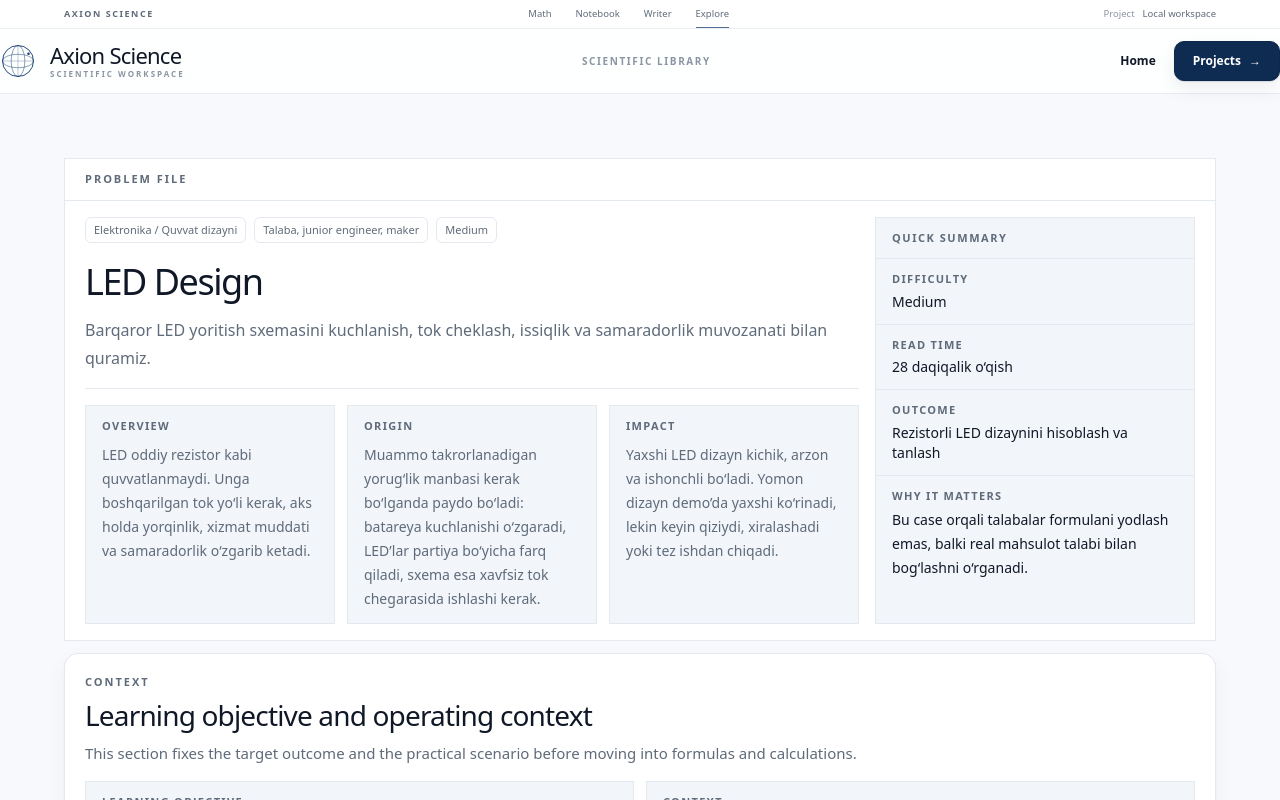
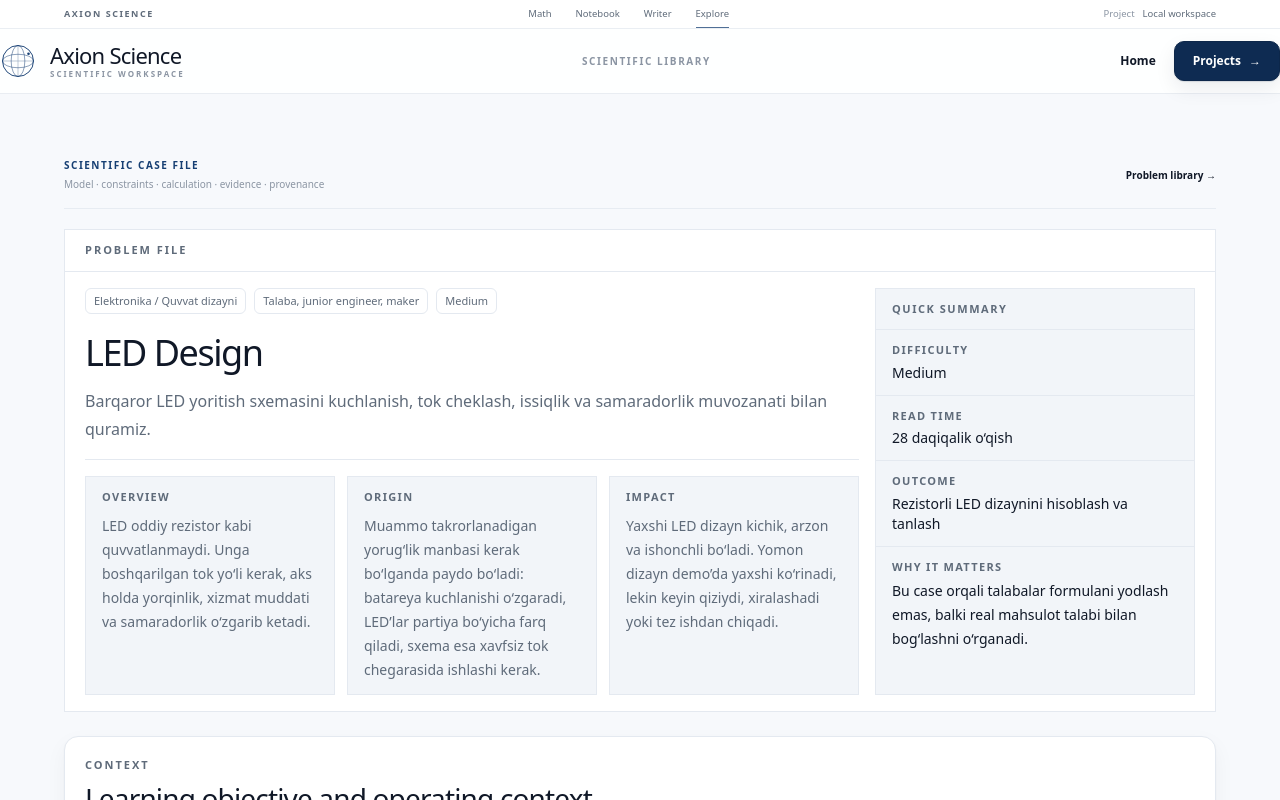
Before and after one commit to AxionSoftware-Inc/Problem-library, a Next.js app: page /problems/led-design in a window 1280 px wide. Shown: the top 800 px of the page. Built offline with nearby package versions, Linux system fonts and the light colour scheme; no server answers; a web font is replaced by a local one.

Commit message:
Premiumize scientific problem detail page

```diff
--- a/app/problems/[slug]/page.tsx
+++ b/app/problems/[slug]/page.tsx
@@ -1,5 +1,4 @@
 import { notFound } from "next/navigation";
-import { PageContainer, PageSection, PageShell } from "@/components/ui/page-shell";
 import {
   CalculationSection,
   CodeSection,
@@ -17,22 +16,24 @@ export function generateStaticParams() {
   return [{ slug: ledDesignProblem.meta.slug }];
 }
 
-export default async function ProblemPage({
-  params,
-}: {
-  params: Promise<{ slug: string }>;
-}) {
+export default async function ProblemPage({ params }: { params: Promise<{ slug: string }> }) {
   const { slug } = await params;
 
-  if (slug !== ledDesignProblem.meta.slug) {
-    notFound();
-  }
+  if (slug !== ledDesignProblem.meta.slug) notFound();
 
   return (
-    <PageShell tone="alt">
-      <PageSection className="pt-4 sm:pt-5">
-        <PageContainer>
-          <div className="grid gap-3">
+    <div className="ax-workspace-root ax-problem-detail">
+      <main className="ax-work-container py-10 sm:py-12 lg:py-16">
+        <div className="mx-auto max-w-[1260px]">
+          <div className="mb-5 flex items-center justify-between gap-4 border-b border-[var(--ax-work-line)] pb-4">
+            <div>
+              <div className="ax-work-kicker">Scientific case file</div>
+              <div className="mt-1 text-[10px] text-[var(--ax-text-faint)]">Model · constraints · calculation · evidence · provenance</div>
+            </div>
+            <a href="/problems" className="text-[10px] font-semibold text-[var(--ax-accent)] hover:text-[var(--ax-accent-strong)]">Problem library →</a>
+          </div>
+
+          <div className="grid gap-5 lg:gap-6">
             <ProblemNarrative problem={ledDesignProblem} />
             <ProblemStory problem={ledDesignProblem} />
             <ConstraintList constraints={ledDesignProblem.constraints} />
@@ -43,8 +44,8 @@ export default async function ProblemPage({
             <CodeSection samples={ledDesignProblem.codeSamples} />
             <NotesSection notes={ledDesignProblem.notes} />
           </div>
-        </PageContainer>
-      </PageSection>
-    </PageShell>
+        </div>
+      </main>
+    </div>
   );
 }
```
